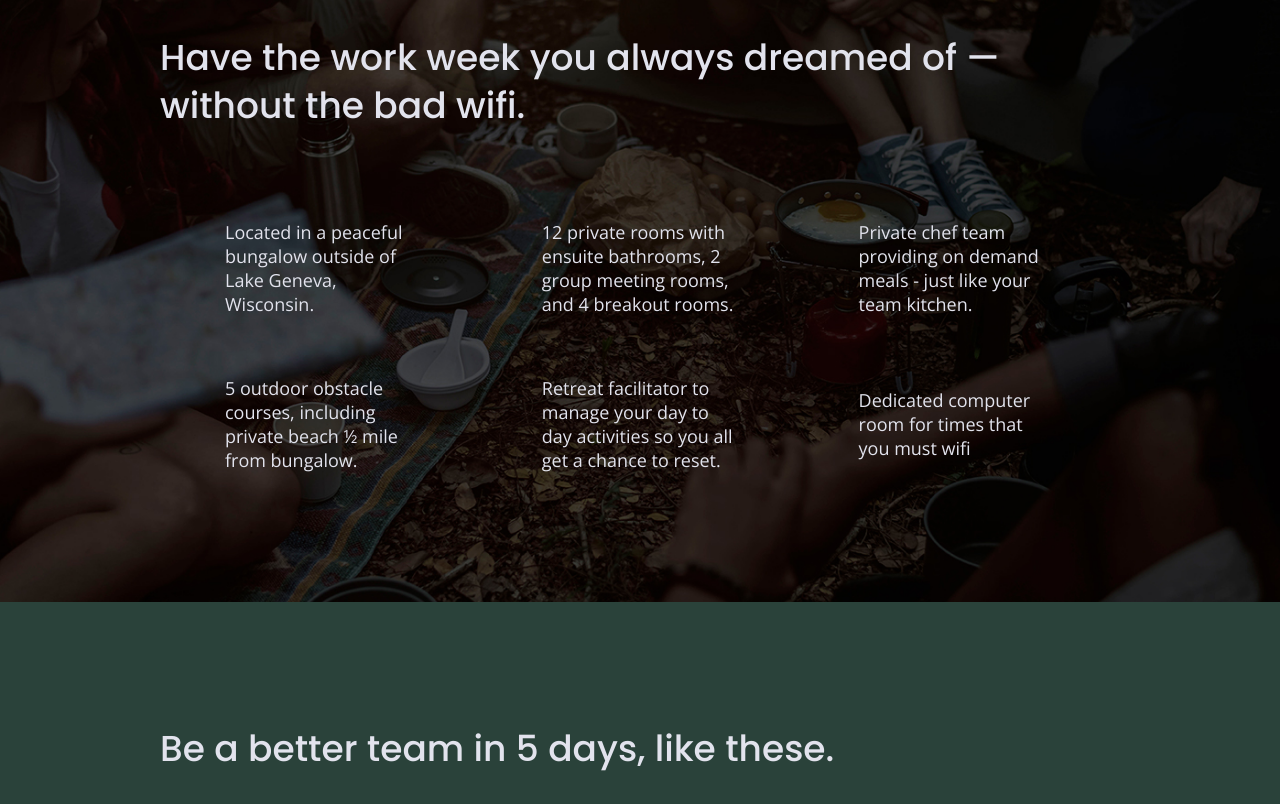
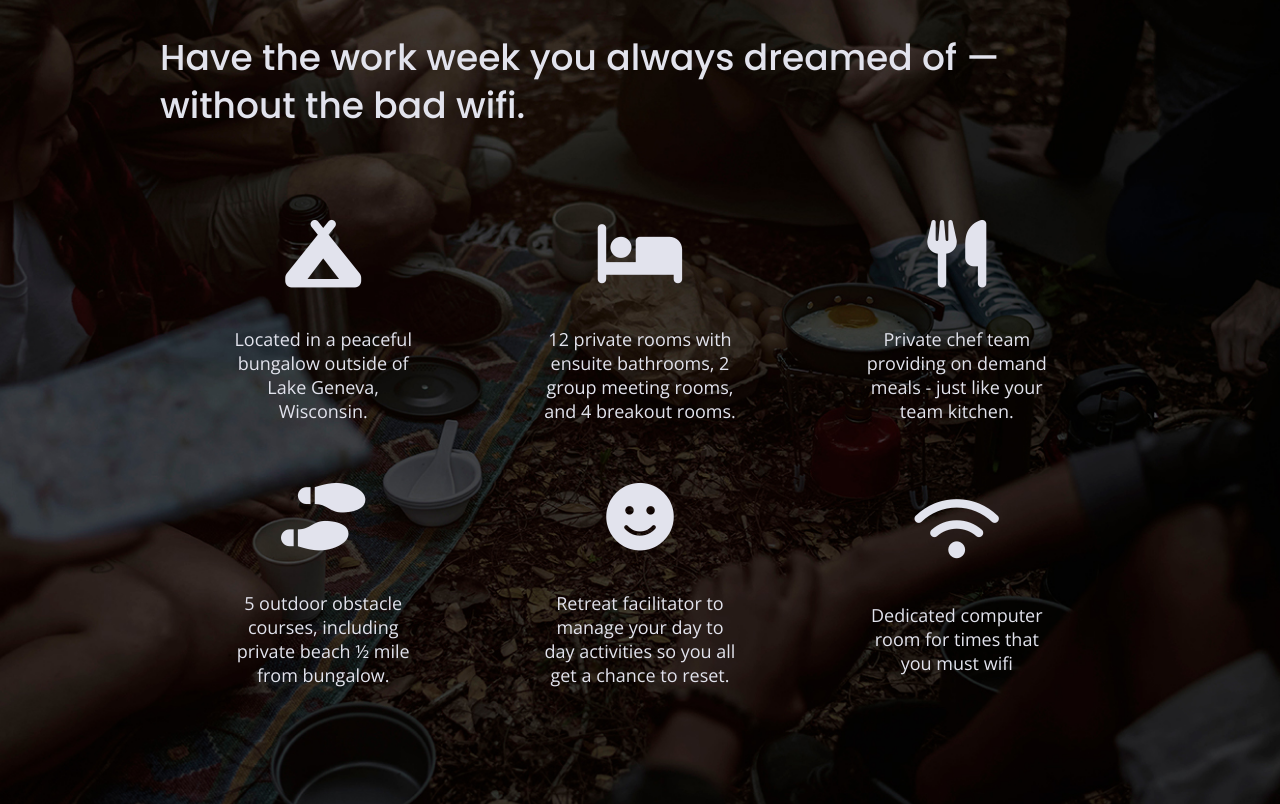
Before and after one commit to lizarod/unplugged-retreat, a website built with Parcel: page index.html in a window 1280 px wide. Shown: the part 1118-1922 px from the top of the page. Built offline with nearby package versions, Linux system fonts and the light colour scheme.

Commit message:
Icon fonts

```diff
--- a/css/main.css
+++ b/css/main.css
@@ -354,18 +354,18 @@ aside .form {
 
 .features p{
   margin: 0;
+  text-align: center;
 
 }
 
 
-.fontawesome-icon{
+.features i {
+  font-size: 3.75em;
+  margin-bottom: 40px;
+}
 
 
-}
 
-.feature-item-description{
-
-}
 
 .reviews{
   display: flex;
@@ -672,6 +672,10 @@ h3 {
     width: 62%;
   }
 
+
+
+
+
 /*Reviews*/
 
   .reviews article{
--- a/index.html
+++ b/index.html
@@ -22,6 +22,8 @@
   <meta name="theme-color" content="#fafafa">
   <!-- Google Fonts -->
   <link href="https://fonts.googleapis.com/css?family=Open+Sans:400,700|Poppins:500,700" rel="stylesheet">
+  <!-- Fontawesome CDN-->
+  <script src="https://kit.fontawesome.com/e2ec852619.js" crossorigin="anonymous"></script>
 </head>
 
 <body>
@@ -88,32 +90,32 @@
            <div class="features-items">
 
           <article>
-            <p class="fontawesome-icon"></p>
+            <p class="fontawesome-icon"> <i class="fas fa-campground"></i></p>
             <p class="feature-item-description"> Located in a peaceful bungalow outside of Lake Geneva, Wisconsin. </p>
           </article>
 
             <article>
-            <p class="fontawesome-icon"></p>
+            <p class="fontawesome-icon"><i class="fas fa-bed"></i></p>
             <p class="feature-item-description"> 12 private rooms with ensuite bathrooms, 2 group meeting rooms, and 4 breakout rooms. </p>
           </article>
 
            <article>
-            <p class="fontawesome-icon"></p>
+            <p class="fontawesome-icon"><i class="fas fa-utensils"></i></p>
             <p class="feature-item-description"> Private chef team providing on demand meals - just like your team kitchen. </p>
           </article>
 
            <article>
-            <p class="fontawesome-icon"></p>
+            <p class="fontawesome-icon"><i class="fas fa-shoe-prints"></i></p>
             <p class="feature-item-description"> 5 outdoor obstacle courses, including private beach ½ mile from bungalow.</p>
           </article>
 
            <article>
-            <p class="fontawesome-icon"></p>
+            <p class="fontawesome-icon"><i class="fas fa-smile"></i></p>
             <p class="feature-item-description">Retreat facilitator to manage your day to day activities so you all get a chance to reset.</p>
           </article>
 
            <article>
-            <p class="fontawesome-icon"></p>
+            <p class="fontawesome-icon"><i class="fas fa-wifi"></i></p>
             <p class="feature-item-description">Dedicated computer room for times that you must wifi </p>
           </article>
 
@@ -167,11 +169,11 @@
           <h3>Social</h3>
 
           <div class="social-icons">
-            <p> <a href="https://www.facebook.com/yoursite" target="_blank"></a></p>
-             <p>
+            <p> <i class="fab fa-facebook"></i><a href="https://www.facebook.com/yoursite" target="_blank"></a></p>
+             <p><i class="fab fa-twitter"></i>
               <a href="https://twitter.com/" target="_blank"></a>
             </p>
-            <p>
+            <p><i class="fab fa-instagram"></i>
               <a href="https://www.instagram.com/" target="_blank"></a>
             </p>
             <!-- other social links-->
```
Also changed, not shown: about/index.html (+5 -3 lines), faq/index.html (+5 -3 lines), 1 other file.
